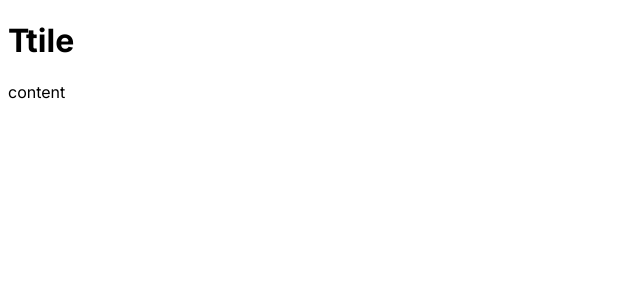
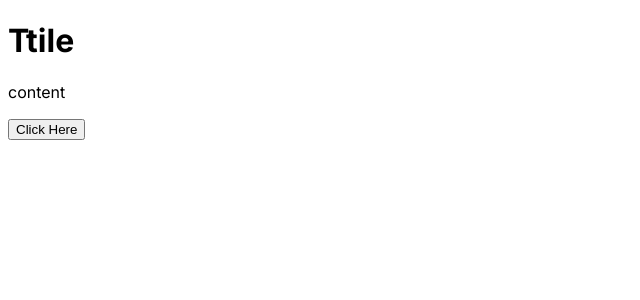
Before and after one commit to Ryocchi-Muscle/fitapp-front, a Next.js app: page /hello_world in a window 1280 px wide. Shown: the top 300 px of the page, without its empty margins (0-640 px from the left). Built offline with nearby package versions, Linux system fonts and the light colour scheme.

Commit message:
HelloWorld変更

```diff
--- a/app/hello_world/page.tsx
+++ b/app/hello_world/page.tsx
@@ -1,10 +1,12 @@
 import type { NextPage } from 'next'
+import SimpleButton from '@/components/SimpleButton'
 
 const HelloWorld: NextPage = () => {
   return (
     <>
       <h1>Ttile</h1>
       <p>content</p>
+      <SimpleButton />
     </>
   )
 }
```
